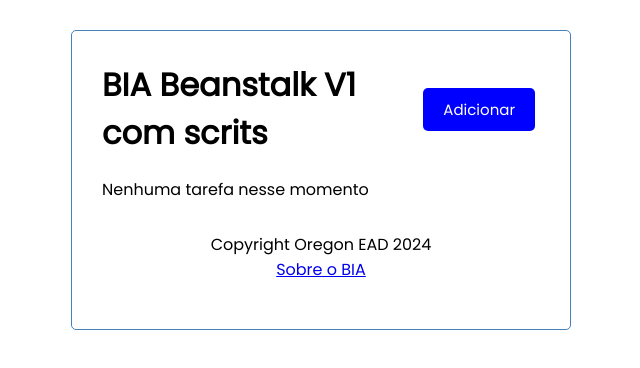
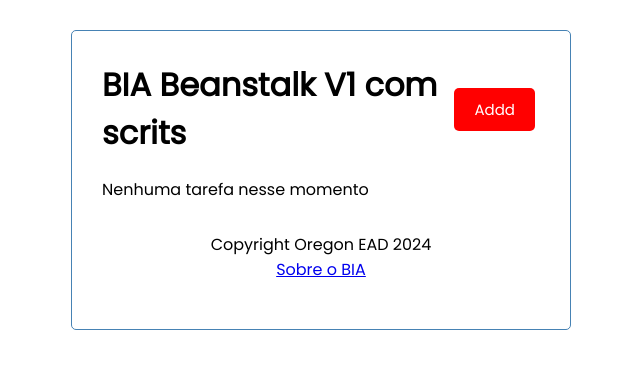
Before and after one commit to henrylle/bia, a React (Create React App) app in the folder client/: page / in a window 1280 px wide. Shown: the top 368 px of the page, without its empty margins (319-959 px from the left). Built offline with nearby package versions, Linux system fonts and the light colour scheme; no server answers.

Commit message:
mudando o header para ingles

```diff
--- a/client/src/components/Header.js
+++ b/client/src/components/Header.js
@@ -10,8 +10,8 @@
       {/* <h3>process.env.EMAIL_ALUNO</h3> */}
       {location.pathname === "/" && (
         <Button
-          color={showAdd ? "red" : "blue"}
-          text={showAdd ? "Fechar" : "Adicionar"}
+          color={showAdd ? "blue" : "red"}
+          text={showAdd ? "Closee" : "Addd"}
           onClick={onAdd}
         />
       )}
```
